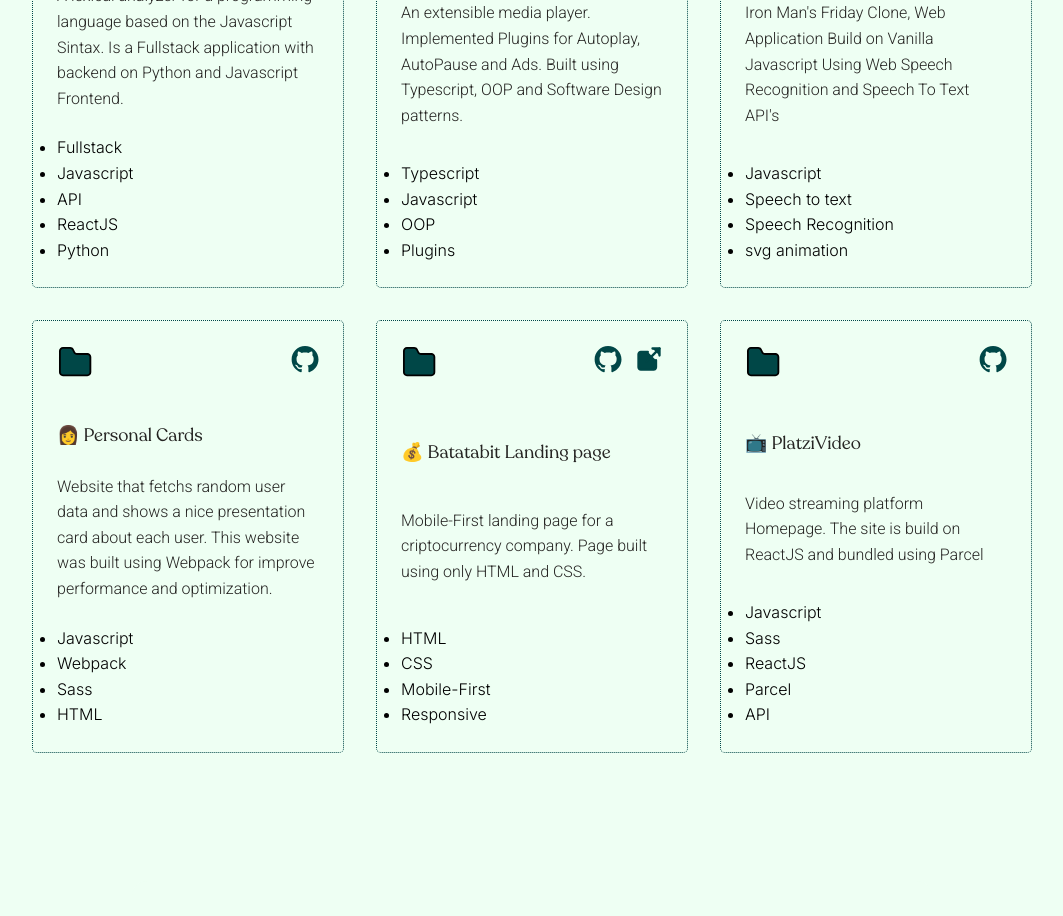
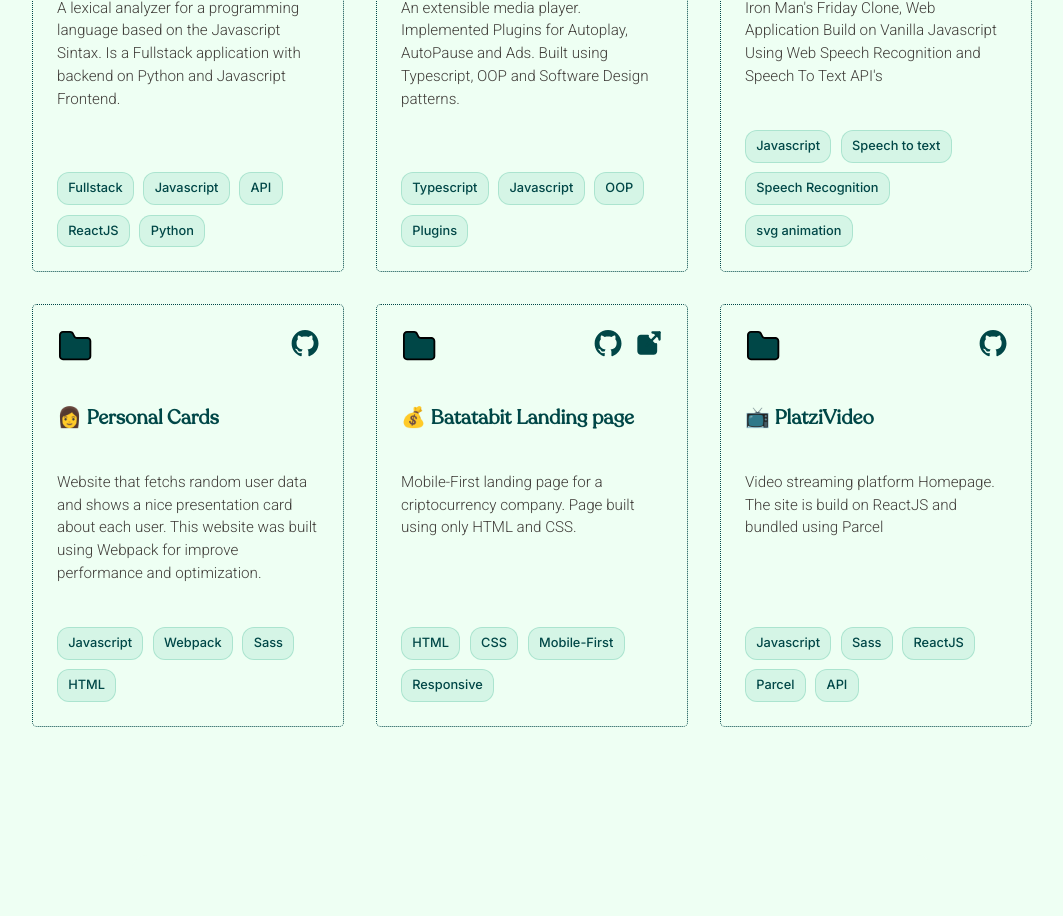
Before and after one commit to imsebarz/personal-website, a Next.js app: page / in a window 1280 px wide. Shown: the part 4600-5516 px from the top of the page, without its empty margins (108-1171 px from the left). Built offline with nearby package versions, Linux system fonts and the light colour scheme.

Commit message:
pills styling

```diff
--- a/src/styles/project.scss
+++ b/src/styles/project.scss
@@ -48,17 +48,6 @@
     }
   }
 
-  .tags {
-    display: flex;
-    flex-wrap: wrap;
-    gap: 1em;
-    li {
-      color: colors.$pepper;
-      width: max-content;
-      font-weight: 400;
-      font-size: 14px;
-  }
-
   .project-title {
     font-size: 1.25em;
     font-weight: bold;
@@ -75,17 +64,29 @@
     flex-grow: 1;
   }
 
-  .tags {
+  .project-tags {
     display: flex;
     flex-wrap: wrap;
-    gap: 0.8em;
+    gap: 0.6em;
     margin-top: auto;
+    list-style: none;
 
     li {
-      color: colors.$pepper;
-      font-size: 0.85em;
-      font-weight: 400;
+      background-color: rgba(4, 161, 117, 0.1);
+      color: colors.$green;
+      font-size: 0.8em;
+      font-weight: 500;
+      padding: 0.4em 0.8em;
+      border-radius: 12px;
+      border: 1px solid rgba(4, 161, 117, 0.2);
       white-space: nowrap;
+      @include mixins.smooth-transition(all, 0.2s);
+
+      &:hover {
+        background-color: rgba(4, 161, 117, 0.15);
+        border-color: rgba(4, 161, 117, 0.4);
+        transform: translateY(-1px);
+      }
     }
   }
 }
@@ -98,4 +99,3 @@
     color: colors.$green;
   }
 }
-}
```
